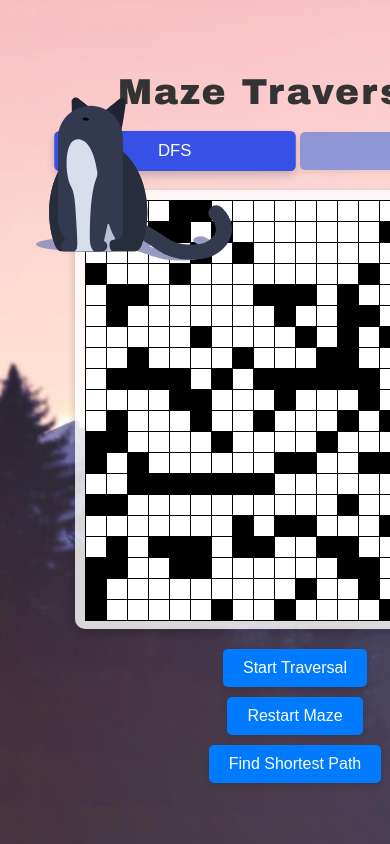
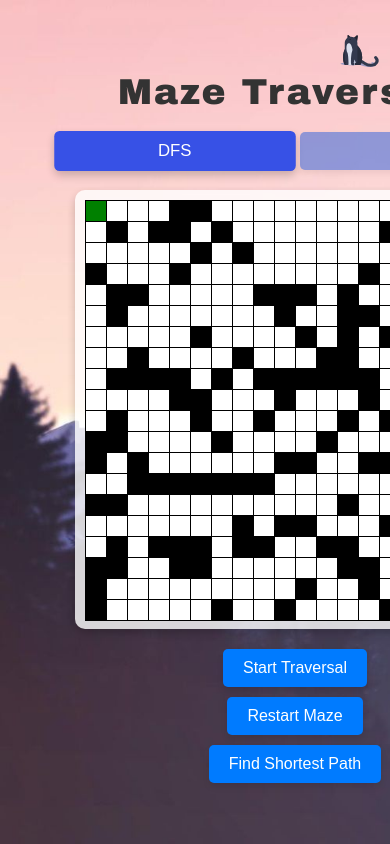
Before and after one commit to eric807791961/maze-traversal, a React (Create React App) app: page / in a window 390 px wide. Shown: the top 844 px of the page. Built offline with nearby package versions, Linux system fonts and the light colour scheme.

Commit message:
'responsive'

```diff
--- a/src/App.css
+++ b/src/App.css
@@ -12,6 +12,7 @@
 }
 
 .main-container {
+  position: relative;
   margin-left: 350px;
   display: flex;
   align-items: flex-start;
@@ -54,9 +55,9 @@
 .cute-cat-container {
   position: fixed;
   top: 20px;
-  right: 100px;
-  width: 400px;
-  height: 400px;
+  right: 0%;
+  width: 20%;
+
   pointer-events: none; /* Makes sure the Lottie animation doesn't block other interactions */
 }
 
```
